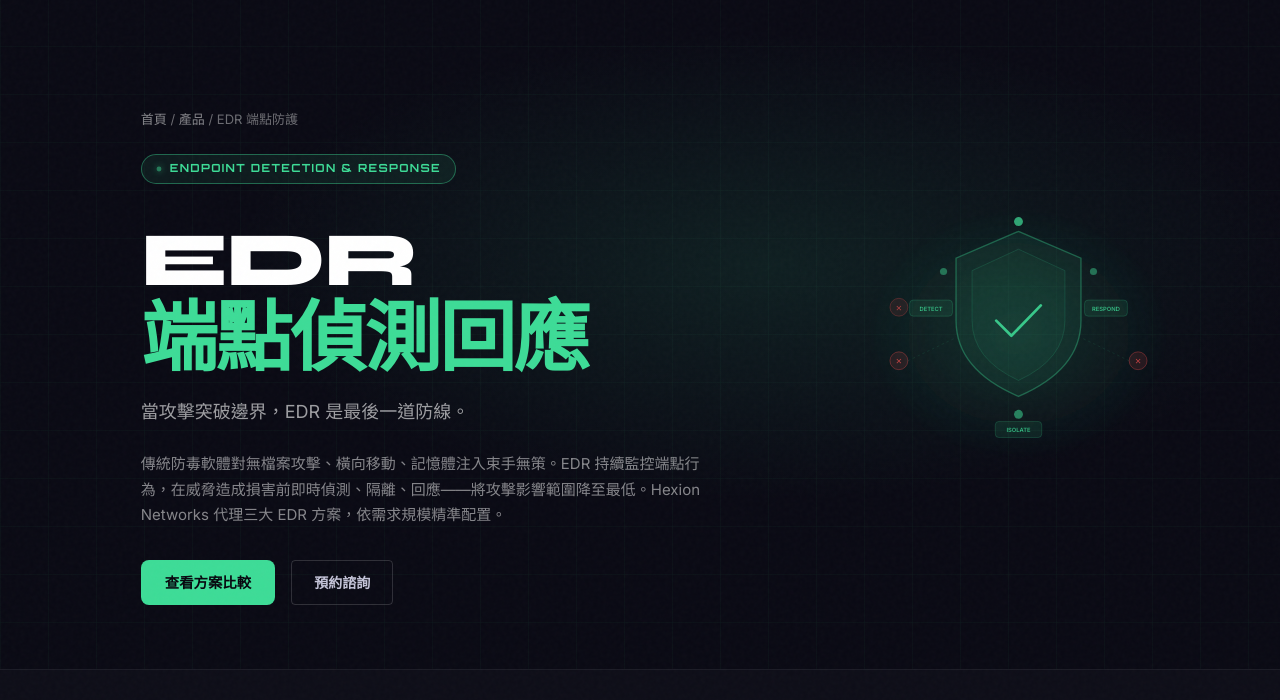
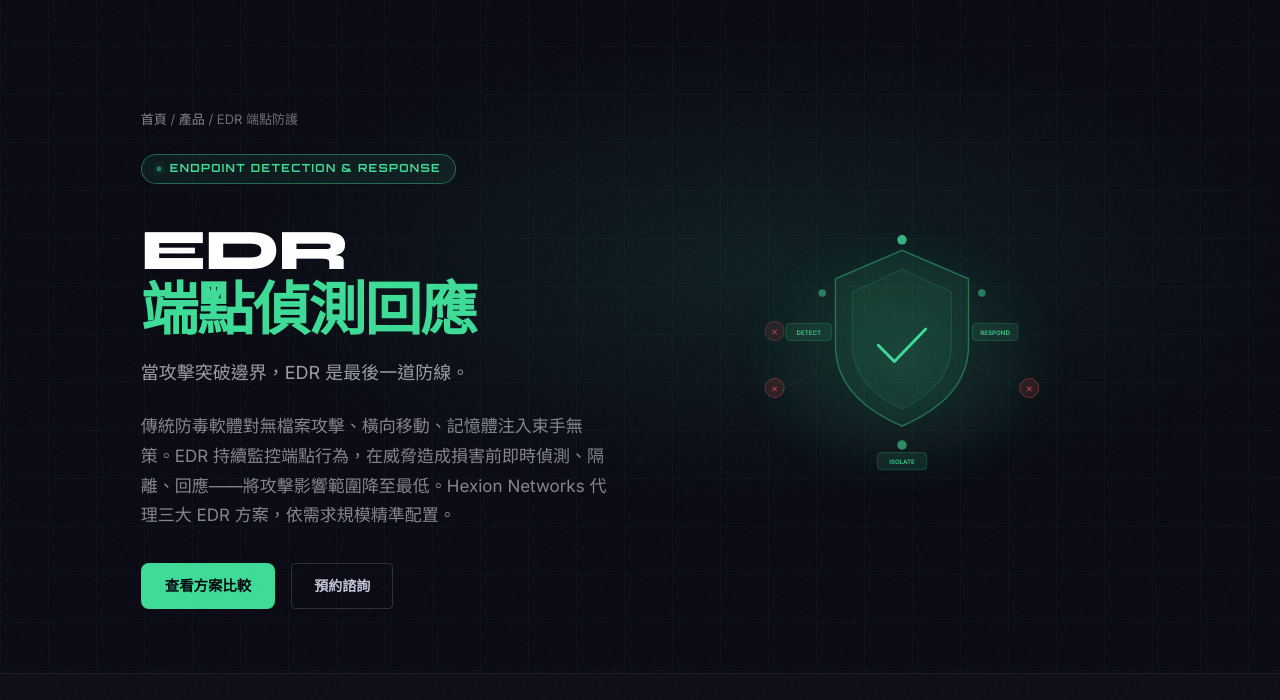
Before and after one commit to YJP-Pan/Hexion_web, a website: page products/edr/index.html in a window 1280 px wide. Shown: the part 100-800 px from the top of the page. Drawn offline with nearby package versions, Linux system fonts and the light colour scheme.

Commit message:
Redesign product hero: grid layout matching homepage, larger visuals and text

```diff
--- a/style.css
+++ b/style.css
@@ -688,21 +688,22 @@ nav {
 .content-sec { padding: 5rem var(--px); }
 
 /* ── PRODUCT HERO ── */
-.prod-hero { position: relative; min-height: 540px; display: flex; align-items: center; background: var(--ink); overflow: hidden; padding: 7rem var(--px) 4rem; }
+.prod-hero { position: relative; min-height: 580px; display: grid; grid-template-columns: 1fr 1fr; align-items: center; background: var(--ink); overflow: hidden; padding: 7rem var(--px) 4rem; gap: 3rem; }
 .prod-hero-glow { position: absolute; inset: 0; background: radial-gradient(ellipse 60% 50% at 60% 40%,rgba(250,88,34,0.1) 0%,transparent 70%),radial-gradient(ellipse 40% 40% at 20% 70%,rgba(0,200,200,0.05) 0%,transparent 60%); pointer-events: none; }
 .prod-hero-grid { position: absolute; inset: 0; background-image: linear-gradient(rgba(250,88,34,0.03) 1px,transparent 1px),linear-gradient(90deg,rgba(250,88,34,0.03) 1px,transparent 1px); background-size: 48px 48px; pointer-events: none; }
-.prod-hero-content { position: relative; z-index: 2; max-width: 640px; }
+.prod-hero-content { position: relative; z-index: 2; }
 .prod-breadcrumb { font-family: 'Inter', sans-serif; font-size: 0.8125rem; color: rgba(255,255,255,0.4); margin-bottom: 1.5rem; }
 .prod-breadcrumb a { color: rgba(255,255,255,0.5); text-decoration: none; }
 .prod-breadcrumb a:hover { color: var(--o); }
 .prod-hero-badge { display: inline-flex; align-items: center; gap: 0.5rem; padding: 0.3rem 0.875rem; border-radius: 999px; border: 1px solid rgba(250,88,34,0.4); background: rgba(250,88,34,0.1); color: var(--o); font-size: 0.75rem; font-family: 'Orbitron', monospace; font-weight: 700; letter-spacing: 0.06em; text-transform: uppercase; margin-bottom: 0.75rem; }
 .prod-hero-badge-dot { width: 6px; height: 6px; border-radius: 50%; background: var(--o); box-shadow: 0 0 8px var(--o); animation: pulse 2s ease-in-out infinite; }
-.prod-hero-title { font-family: 'Syne', sans-serif; font-size: clamp(2.8rem,6vw,5rem); font-weight: 800; line-height: 1.05; letter-spacing: -0.03em; color: #fff; margin-bottom: 1rem; margin-top: 1rem; }
+.prod-hero-title { font-family: 'Syne', sans-serif; font-size: clamp(2.75rem, 4.5vw, 4.25rem); font-weight: 800; line-height: 1.06; letter-spacing: -0.03em; color: #fff; margin-bottom: 1rem; margin-top: 1rem; }
 .prod-hero-title .accent { color: var(--o); }
-.prod-hero-tagline { font-family: 'Inter', sans-serif; font-size: 1.125rem; color: rgba(255,255,255,0.6); line-height: 1.7; max-width: 540px; margin-bottom: 1.5rem; }
-.prod-hero-desc { font-family: 'Inter', sans-serif; font-size: 0.9375rem; color: rgba(255,255,255,0.5); line-height: 1.7; max-width: 560px; }
-.prod-hero-visual { position: absolute; right: 4%; top: 50%; transform: translateY(-50%); width: 420px; opacity: 0.9; z-index: 1; }
-@media (max-width:900px) { .prod-hero-visual { display:none; } }
+.prod-hero-tagline { font-family: 'Inter', sans-serif; font-size: 1.125rem; color: rgba(255,255,255,0.6); line-height: 1.7; margin-bottom: 1.5rem; }
+.prod-hero-desc { font-family: 'Inter', sans-serif; font-size: 1.0625rem; color: rgba(255,255,255,0.5); line-height: 1.75; }
+.prod-hero-visual { position: relative; z-index: 2; display: flex; align-items: center; justify-content: center; width: 100%; }
+.prod-hero-visual svg { width: 100%; max-width: 520px; }
+@media (max-width:900px) { .prod-hero { grid-template-columns: 1fr; } .prod-hero-visual { display:none; } }
 .feat-sec { background: var(--ink); padding: 5rem var(--px); }
 .feat-grid { display: grid; grid-template-columns: repeat(auto-fit,minmax(280px,1fr)); gap: 1.5rem; margin: 3rem 0 0; }
 .feat-card {
```
